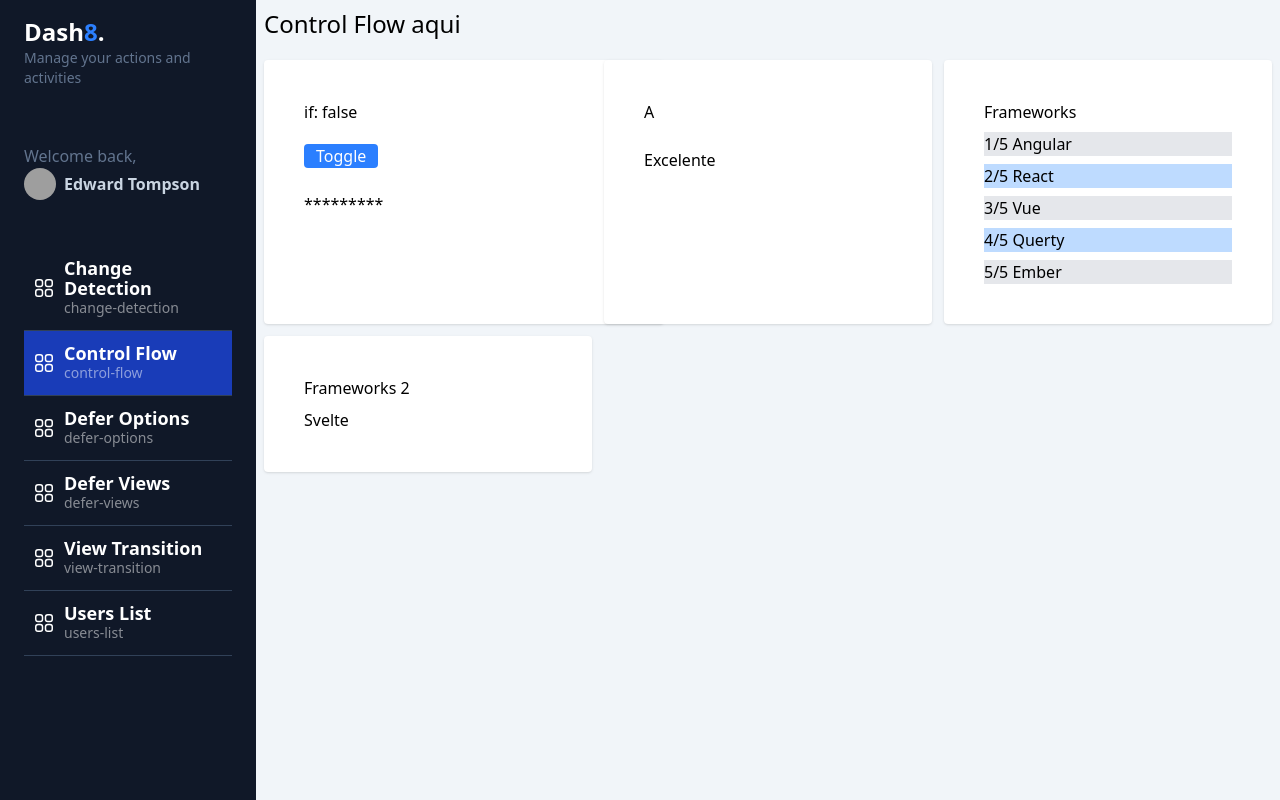
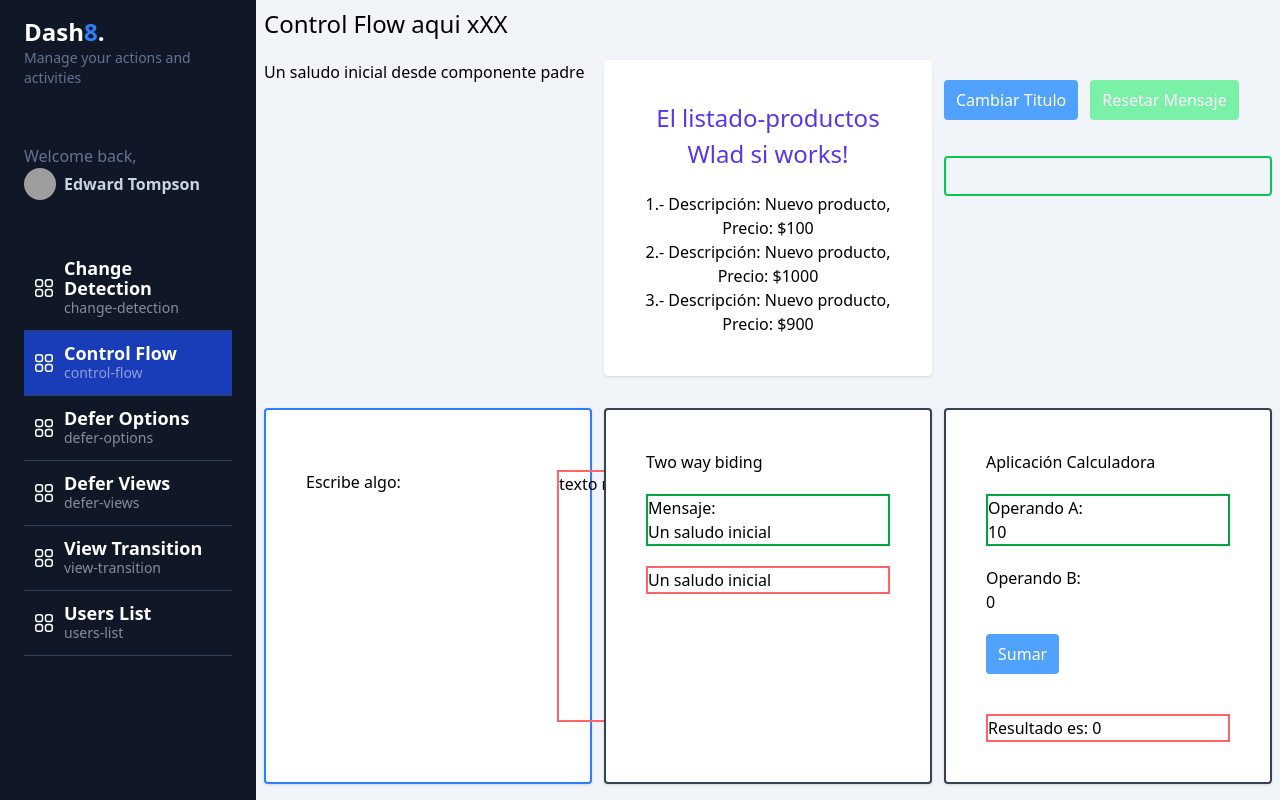
Before and after one commit to wl4dig3/my-dashboard-angular18, an Angular app: page /dashboard/control-flow in a window 1280 px wide. Built offline with nearby package versions, Linux system fonts and the light colour scheme; grey boxes are pictures that could not be loaded.

Commit message:
feat: practica con decoradores input y output

```diff
--- a/src/app/dasboard/pages/control-flow/control-flow.component.html
+++ b/src/app/dasboard/pages/control-flow/control-flow.component.html
@@ -1,5 +1,6 @@
 
-<app-title title="Control Flow aqui" />
+<app-title title="Control Flow aqui xXX" />
+<app-listado-productos [mensajeHijo]="mensajePadre"></app-listado-productos>
 <section class="grid grid-cols-1 md:grid-cols-3 gap-3">
     <div class="bg-white rounded shadow p-10 w-100">
         <h2>if: {{ showContent() }}</h2>
@@ -64,5 +65,6 @@
         </ul>
 
     </div>
+    <p>abajo app listado con practica de Input</p>
 
 </section>
--- a/src/app/dasboard/pages/control-flow/control-flow.component.ts
+++ b/src/app/dasboard/pages/control-flow/control-flow.component.ts
@@ -1,9 +1,9 @@
 import { Component, signal } from '@angular/core';
 import { TitleComponent } from '@shared/title/title.component';
-
+import { ListadoProductosComponent } from '../defer-views/listado-productos.component';
 type Grade = 'A' | 'B' | 'C' | 'D';
 @Component({
-  imports: [ TitleComponent ],
+  imports: [TitleComponent, ListadoProductosComponent],
   templateUrl: './control-flow.component.html',
   styles: ``
 })
@@ -15,6 +15,7 @@ public grade = signal<Grade>('A');
 public frameworks = signal(['Angular', 'React', 'Vue', 'Querty', 'Ember']);
 public frameworks2 = signal(['Svelte']);
 
+mensajePadre: string = 'Un saludo inicial desde componente padre';
 public toggleContent() {
   // this.showContent = !this.showContent;
   this.showContent.update(value => !value);
--- a/src/app/dasboard/pages/defer-views/listado-productos.component.html
+++ b/src/app/dasboard/pages/defer-views/listado-productos.component.html
@@ -1,4 +1,5 @@
 <div class="grid grid-cols-1 md:grid-cols-3 gap-3">
+    <h1>{{mensajeHijo}}</h1>
     <section class="bg-white rounded shadow p-10">
         <p class="text-center mb-5 fw-bold amarillo">{{getMostrarTitulo}}</p>
         <ul>
@@ -63,11 +64,12 @@
         <div>
             <input type="text" #tareaInput placeholder="Escribe una tarea...">
             <button class="hover:bg-blue-600 mr-3 my-5 py-2 px-3 rounded bg-blue-400 text-white px-3"
-             (click)="agregarTarea(tareaInput.value)">Agregar</button>
+             (click)="agregarTarea(tareaInput.value); tareaInput.value = ''">Agregar</button>
             <ul>
-                @if(tarea) {
+             @for(tarea of tareas; track $index; let i= $index) {
+                 <li>{{i+1}}.- {{tarea}}</li>
 
-            }
+             }
         </ul>
         </div>
 
--- a/src/app/dasboard/pages/defer-views/listado-productos.component.ts
+++ b/src/app/dasboard/pages/defer-views/listado-productos.component.ts
@@ -1,4 +1,4 @@
-import { Component, signal } from '@angular/core';
+import { Component, signal, Input } from '@angular/core';
 import { FormsModule } from '@angular/forms';
 
 @Component({
@@ -9,8 +9,10 @@ import { FormsModule } from '@angular/forms';
 })
 export class ListadoProductosComponent {
   saludo: string = 'Un saludo inicial';
-  tarea: string = '';
+  tareas: string[] = ['pollito', 'perro', 'gato'];
   texto: string = '';
+
+@Input() mensajeHijo!: string;
 
   // datos para la calculadora
   resultado: number = 0;
@@ -23,7 +25,9 @@ export class ListadoProductosComponent {
 
   agregarTarea(nuevaTarea: string) {
 
-    this.tarea = nuevaTarea;
+    if (nuevaTarea.trim() !== '') {
+      this.tareas.push(nuevaTarea);
+    }
   }
 
 
```
